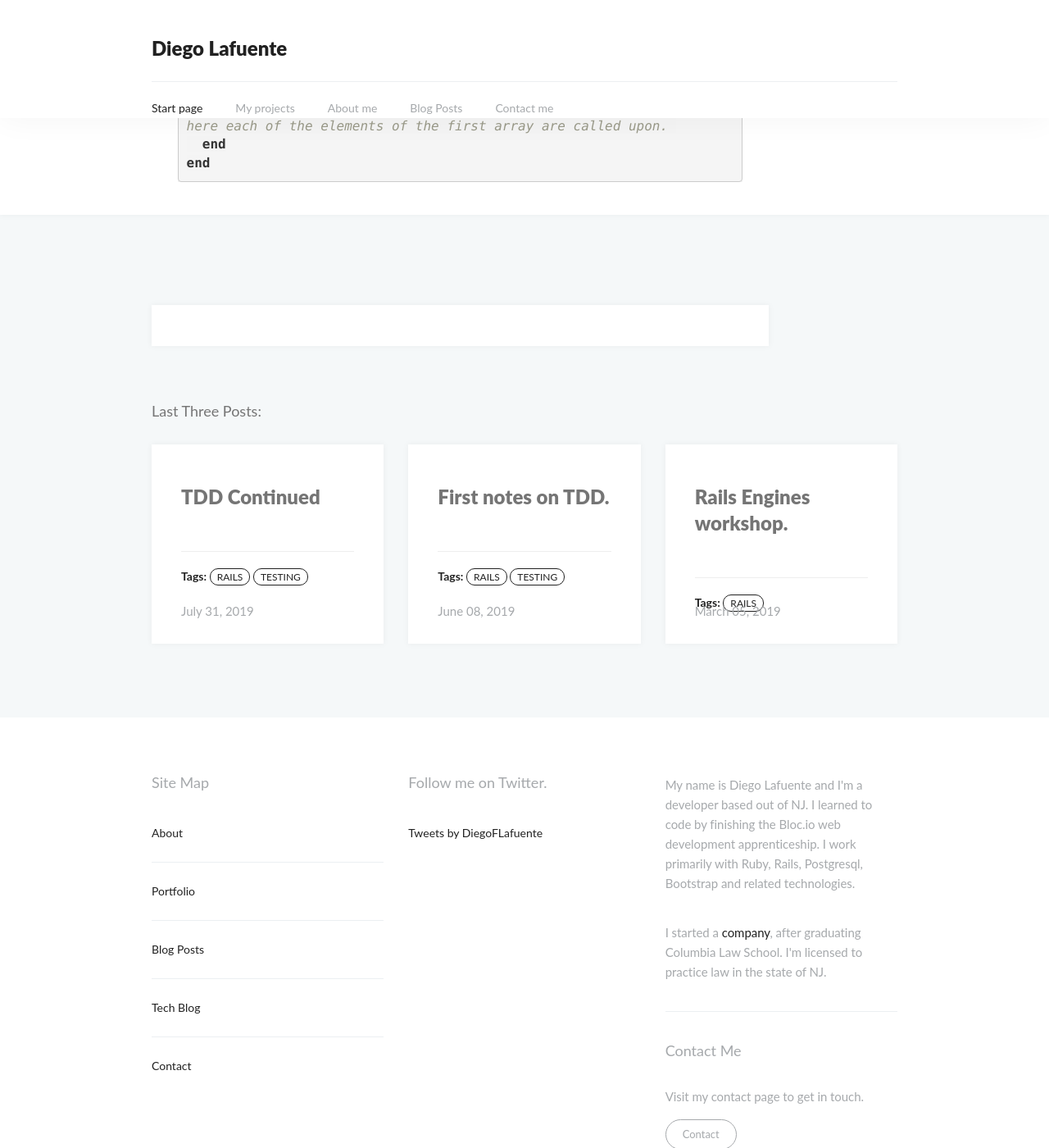
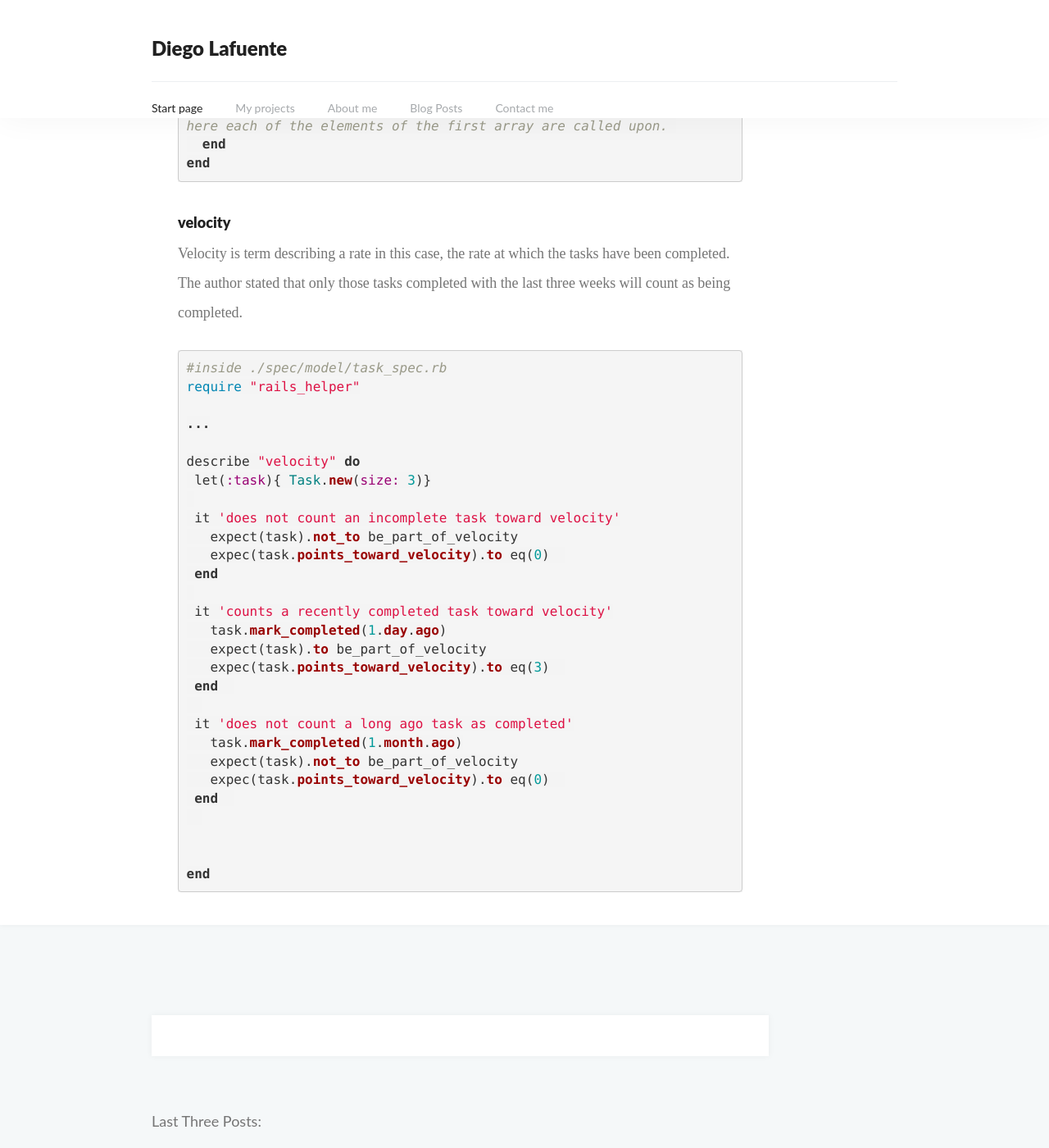
Before and after one commit to dlaf88/dlaf88.github.io, a Jekyll site: the page built from _posts/2019-07-31-TDD-continued.md, in a window 1280 px wide and 1400 px high, scrolled down 7862 px. Shown: the whole window at 82% size. Built offline with Jekyll 4.4.1, drawn with Linux system fonts in a browser that asks for light colours; nearby versions of some CDN libraries; library files that are not in the unit come from our copies; a script that is not in the unit is left out; comment, search, counter and statistics services are not loaded.

Commit message:
Update 2019-07-31-TDD-continued.md

```diff
--- a/_posts/2019-07-31-TDD-continued.md
+++ b/_posts/2019-07-31-TDD-continued.md
@@ -322,3 +322,42 @@ class Project
   end
 end
 {% endhighlight %}
+
+
+### velocity
+Velocity is term describing a rate in this case, the rate at which the tasks have been completed. The author stated that only those tasks completed with the last three weeks will count as being completed.
+
+
+
+{% highlight ruby %}
+
+#inside ./spec/model/task_spec.rb
+require "rails_helper"
+
+...
+
+describe "velocity" do
+ let(:task){ Task.new(size: 3)}
+
+ it 'does not count an incomplete task toward velocity'
+   expect(task).not_to be_part_of_velocity
+   expec(task.points_toward_velocity).to eq(0)
+ end
+
+ it 'counts a recently completed task toward velocity'
+   task.mark_completed(1.day.ago)
+   expect(task).to be_part_of_velocity
+   expec(task.points_toward_velocity).to eq(3)
+ end
+
+ it 'does not count a long ago task as completed'
+   task.mark_completed(1.month.ago)
+   expect(task).not_to be_part_of_velocity
+   expec(task.points_toward_velocity).to eq(0)
+ end
+
+
+
+end
+
+{% endhighlight %}
```
